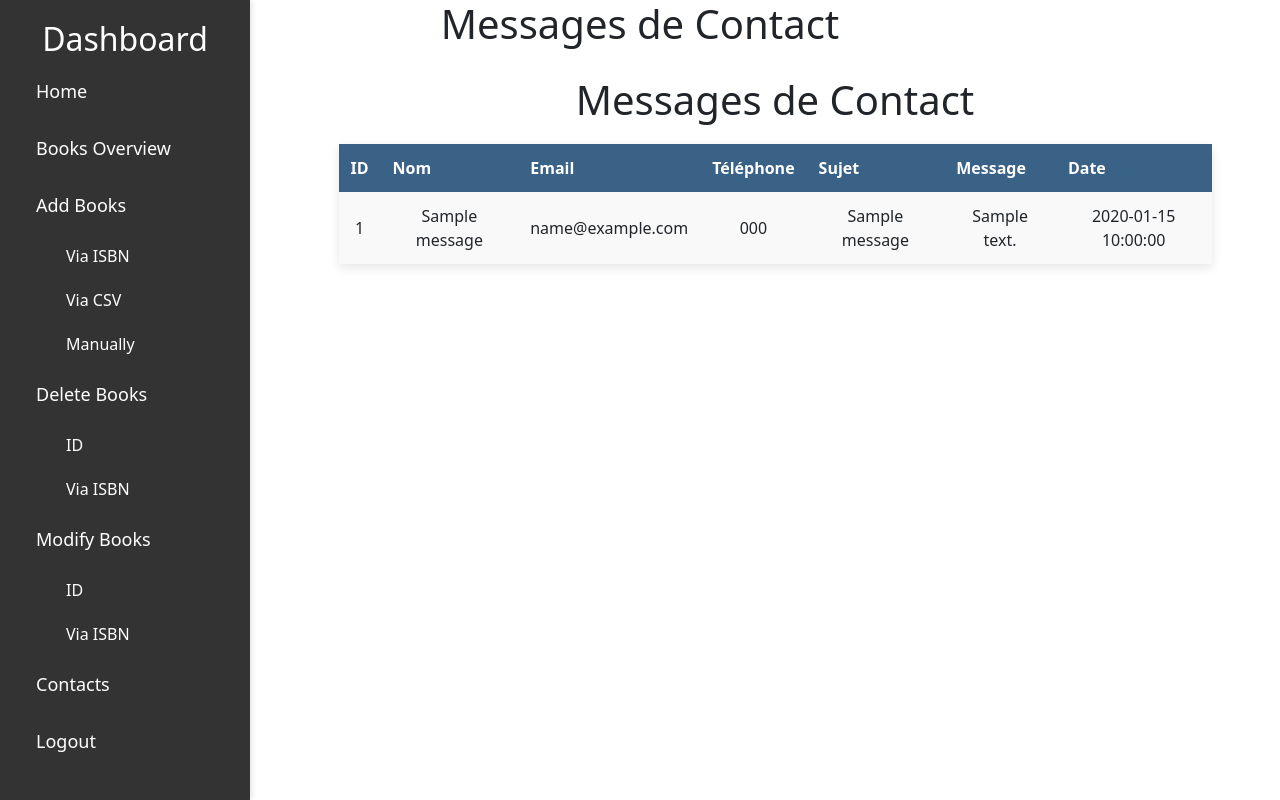
After one commit to DrPower01/Ravenbooks, a PHP site: page /Admin/messages.php in a window 1280 px wide. The commit adds this page. Run offline with PHP 8.4, Linux system fonts and the light colour scheme; tables that the repository leaves empty or names only in its code hold one stand-in row (values such as "Sample post").

Commit message:
new file:   Admin/messages.php 	modified:   Admin/sidebar.php 	new file:   Deconnexion.php 	modified:   Discover/Books_Display_UD.php 	modified:   Formulaire de contact.php 	modified:   connexion.php 	modified:   contact.php 	modified:   db.php 	modified:   navbar.php

```diff
--- /dev/null
+++ b/Admin/messages.php
@@ -0,0 +1,150 @@
+<?php
+$server = "localhost";
+$username = "root";
+$password = "nigga";
+$database = "library";
+
+// Connexion à la base de données
+$co = new mysqli($server, $username, $password, $database);
+
+// Vérification de la connexion
+if ($co->connect_error) {
+    die("Connexion échouée : " . $co->connect_error);
+}
+
+// Requête pour récupérer les messages
+$sql = "SELECT id, name, email, phone, subject, message, submitted_at FROM contact_messages ORDER BY submitted_at DESC";
+$result = $co->query($sql);
+?>
+
+<!DOCTYPE html>
+<html lang="fr">
+<head>
+    <meta charset="UTF-8">
+    <meta name="viewport" content="width=device-width, initial-scale=1.0">
+    <title>Messages de Contact</title>
+    <style>
+        /* Reset and global styles */
+        body {
+            font-family: Arial, sans-serif;
+            margin: 0;
+            padding: 0;
+            background-color: #f5f5f5;
+        }
+
+        /* Sidebar styles */
+        .sidebar {
+            position: fixed;
+            left: 0;
+            top: 0;
+            width: 250px;
+            height: 100%;
+            background-color: #3a6186;
+            color: white;
+            padding: 1rem;
+            box-shadow: 2px 0 5px rgba(0, 0, 0, 0.1);
+        }
+
+        .sidebar a {
+            color: white;
+            text-decoration: none;
+            display: block;
+            margin: 10px 0;
+            padding: 8px;
+            border-radius: 4px;
+            transition: background-color 0.3s;
+        }
+
+        .sidebar a:hover {
+            background-color: #fce7e7;
+            color: #3a6186;
+        }
+
+        /* Main content */
+        .content {
+            margin-left: 270px; /* Add margin equal to sidebar width + some spacing */
+            padding: 20px;
+        }
+
+        h1 {
+            text-align: center;
+            margin: 20px 0;
+            color: #333;
+        }
+
+        table {
+            width: 90%;
+            margin: 20px auto;
+            border-collapse: collapse;
+            background-color: #fff;
+            box-shadow: 0 4px 10px rgba(0, 0, 0, 0.1);
+        }
+
+        th, td {
+            border: 1px solid #ddd;
+            padding: 12px;
+            text-align: center;
+        }
+
+        th {
+            background-color: #3a6186;
+            color: white;
+        }
+
+        tr:nth-child(even) {
+            background-color: #f9f9f9;
+        }
+
+        tr:hover {
+            background-color: #f1f1f1;
+        }
+
+        .empty {
+            text-align: center;
+            color: #777;
+            margin: 20px;
+        }
+    </style>
+</head>
+<body>
+    <?php include 'sidebar.php';?>
+    <h1>Messages de Contact</h1>
+
+    <!-- Main Content -->
+    <div class="content">
+        <h1>Messages de Contact</h1>
+
+        <?php if ($result->num_rows > 0): ?>
+            <table>
+                <tr>
+                    <th>ID</th>
+                    <th>Nom</th>
+                    <th>Email</th>
+                    <th>Téléphone</th>
+                    <th>Sujet</th>
+                    <th>Message</th>
+                    <th>Date</th>
+                </tr>
+                <?php while ($row = $result->fetch_assoc()): ?>
+                    <tr>
+                        <td><?php echo htmlspecialchars($row["id"]); ?></td>
+                        <td><?php echo htmlspecialchars($row["name"]); ?></td>
+                        <td><?php echo htmlspecialchars($row["email"]); ?></td>
+                        <td><?php echo htmlspecialchars($row["phone"]); ?></td>
+                        <td><?php echo htmlspecialchars($row["subject"]); ?></td>
+                        <td><?php echo nl2br(htmlspecialchars($row["message"])); ?></td>
+                        <td><?php echo htmlspecialchars($row["submitted_at"]); ?></td>
+                    </tr>
+                <?php endwhile; ?>
+            </table>
+        <?php else: ?>
+            <p class="empty">Aucun message trouvé.</p>
+        <?php endif; ?>
+
+        <?php
+        // Fermer la connexion
+        $co->close();
+        ?>
+    </div>
+</body>
+</html>
--- a/Admin/sidebar.php
+++ b/Admin/sidebar.php
@@ -56,6 +56,7 @@
         <a href="Modifie_ID_general.php"> ID</a>
         <a href="Modifie_ISBN_general.php">Via ISBN</a>
     </div>
+    <a href="messages.php">Contacts</a>
     <a href="logout.php">Logout</a>
 </div>
 
--- a/connexion.php
+++ b/connexion.php
@@ -25,7 +25,7 @@ if ($_SERVER["REQUEST_METHOD"] == "POST") {
             // Password matches, start session
             $_SESSION['user_id'] = $user_id;
             $_SESSION['username'] = $username;
-            header("Location: Sidebar.php"); // Redirect to a protected page
+            header("Location: Home.php"); // Redirect to a protected page
             exit();
         } else {
             $error = "Invalid password.";
--- a/db.php
+++ b/db.php
@@ -13,6 +13,4 @@ if ($conn->connect_error) {
     die("Connection failed: " . $conn->connect_error);
 }
 
-// Connection successful
-echo "Connected successfully";
 ?>
--- a/navbar.php
+++ b/navbar.php
@@ -203,7 +203,7 @@ if (isset($_SESSION['user_id'])) {
         <p><Strong>Role: </Strong> <?= htmlspecialchars($userRole) ?></p>
     <?php endif; ?>
     <a href="liked.php" class="btn btn-danger btn-primary"><i class="fas fa-heart"></i> Liked Books</a>
-    <a href="logout.php" class="btn btn-danger btn-primary"><i class="fas fa-sign-out-alt"></i> Logout</a>
+    <a href="Deconnexion.php" class="btn btn-danger btn-primary"><i class="fas fa-sign-out-alt"></i> Logout</a>
 </div>
 
 <script>
```
Also changed, not shown: Deconnexion.php (added, +11 -0 lines), Discover/Books_Display_UD.php (+7 -4 lines), Formulaire de contact.php (+56 -1 lines), contact.php (deleted, +0 -47 lines).
